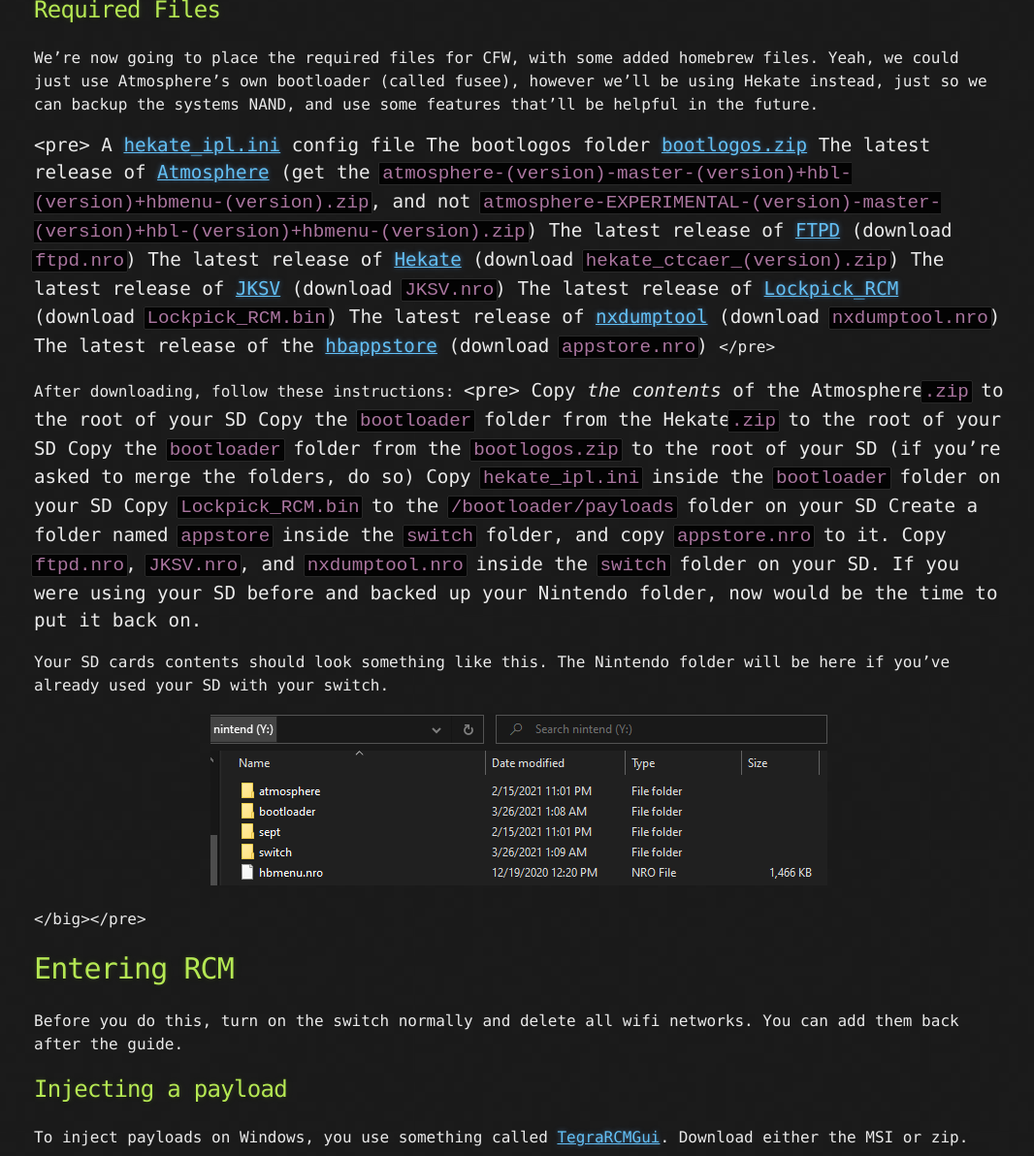
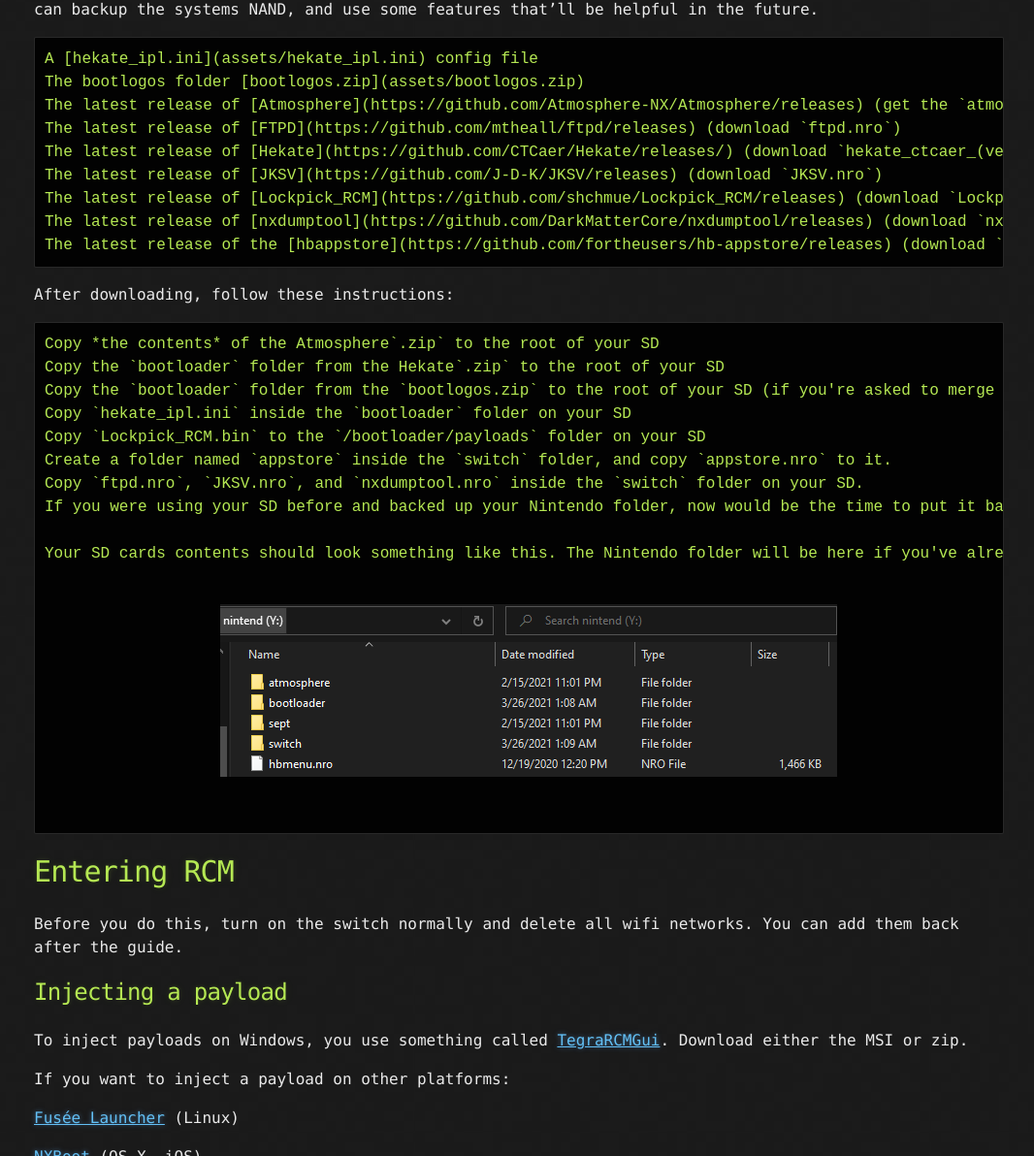
Before and after one commit to inconsistent-dg/AC-Modding, a Jekyll site: the page built from switch-guide.md, in a window 1280 px wide and 1400 px high, scrolled down 6073 px, cut to the strip 208-1400 px from the top of the window. Shown: the whole strip at 97% size, without its empty margins (105-1171 px from the left). Built offline with Jekyll 4.4.1, drawn with Linux system fonts in a browser that asks for light colours; our own code applies the rules of GitHub Pages for plain Markdown files; some of the changed text lies outside the part shown.

Commit message:
removed <big>
I DONT EVEN KNOW WHY <BIG> AND <PRE> HATE EACHOTHER

```diff
--- a/switch-guide.md
+++ b/switch-guide.md
@@ -4,9 +4,9 @@ layout: default
 
 # Switch CFW Setup
 
-<big><pre>
+<pre>
 This guide is not trying to be its own "standalone guide" that everyone should go to, it's simple and does not get into the real nitty-gritty aspects for the WONDROUS world of magic. If you want an actually good guide, follow the [Nintendo Homebrew Switch Guide](https://nh-server.github.io/switch-guide/). This guide mostly follows that, except simplifying things by a LOT.
-</big></pre>
+</pre>
 
 <big><big>
 **Be aware that, no matter what, EVERY time you modify the console, there's a chance of an UNRECOVERABLE BRICK.** These are very, *very* rare, but still a possibility, so always make sure that you follow any directions EXACTLY.
@@ -128,7 +128,7 @@ If you need visuals, below is a GIF
 
 We're now going to place the required files for CFW, with some added homebrew files. Yeah, we could just use Atmosphere's own bootloader (called fusee), however we'll be using Hekate instead, just so we can backup the systems NAND, and use some features that'll be helpful in the future.
 
-<big><pre>
+<pre>
 A [hekate_ipl.ini](assets/hekate_ipl.ini) config file
 The bootlogos folder [bootlogos.zip](assets/bootlogos.zip)
 The latest release of [Atmosphere](https://github.com/Atmosphere-NX/Atmosphere/releases) (get the `atmosphere-(version)-master-(version)+hbl-(version)+hbmenu-(version).zip`, and not `atmosphere-EXPERIMENTAL-(version)-master-(version)+hbl-(version)+hbmenu-(version).zip`)
@@ -138,10 +138,10 @@ The latest release of [JKSV](https://github.com/J-D-K/JKSV/releases) (download `
 The latest release of [Lockpick_RCM](https://github.com/shchmue/Lockpick_RCM/releases) (download `Lockpick_RCM.bin`)
 The latest release of [nxdumptool](https://github.com/DarkMatterCore/nxdumptool/releases) (download `nxdumptool.nro`)
 The latest release of the [hbappstore](https://github.com/fortheusers/hb-appstore/releases) (download `appstore.nro`)
-</big></pre>
+</pre>
 
 After downloading, follow these instructions:
-<big><pre>
+<pre>
 Copy *the contents* of the Atmosphere`.zip` to the root of your SD
 Copy the `bootloader` folder from the Hekate`.zip` to the root of your SD
 Copy the `bootloader` folder from the `bootlogos.zip` to the root of your SD (if you're asked to merge the folders, do so)
@@ -155,7 +155,7 @@ Your SD cards contents should look something like this. The Nintendo folder will
 <p align="center">
   <img src="./assets/images/hbrew/nintendy.png" alt="SD Content"/>
 </p>
-</big></pre>
+</pre>
 
 # Entering RCM
 
```
